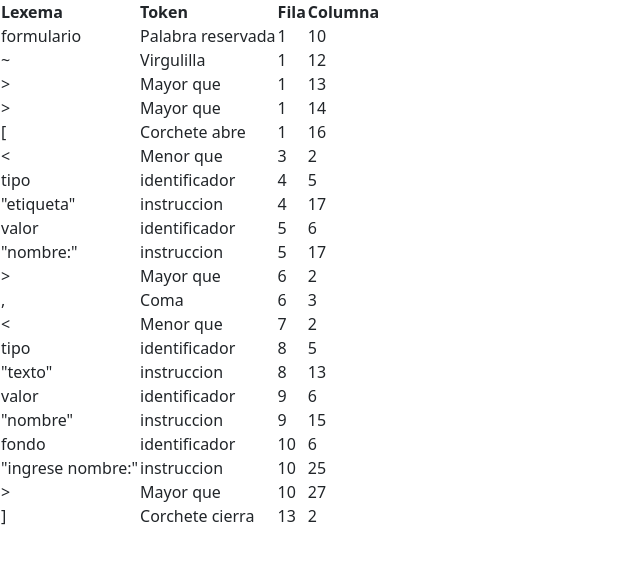
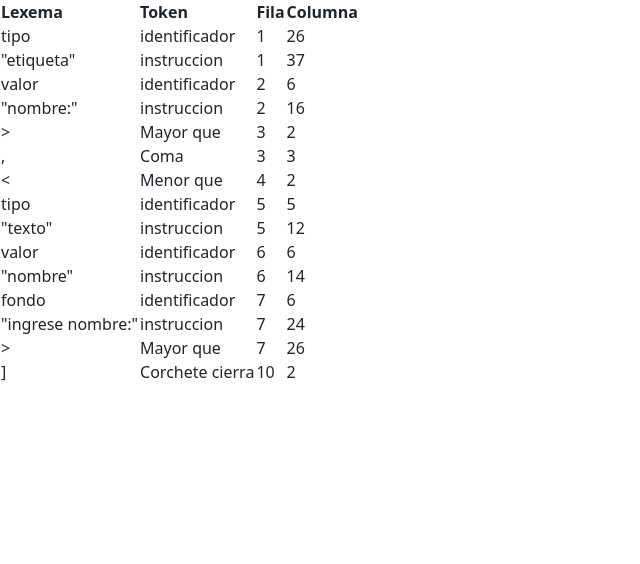
Before and after one commit to AngelaPinelo/LFP_202002536, a plain HTML site: page Proyecyo 1/reporteTokens.html in a window 1280 px wide. Shown: the whole page, without its empty margins (0-640 px from the left). Drawn offline with nearby package versions, Linux system fonts and the light colour scheme.

Commit message:
empezando errores

```diff
--- a/Proyecyo 1/reporteTokens.html
+++ b/Proyecyo 1/reporteTokens.html
@@ -21,129 +21,93 @@
     </thead>
     <tbody>
         <tr>
-            <td>formulario</td>
-            <td>Palabra reservada</td>
+            <td>tipo</td>
+            <td>identificador</td>
             <td>1</td>
-            <td>10</td>
+            <td>26</td>
         </tr>
         <tr>
-            <td>~</td>
-            <td>Virgulilla</td>
+            <td>&quot;etiqueta&quot;</td>
+            <td>instruccion</td>
             <td>1</td>
-            <td>12</td>
+            <td>37</td>
+        </tr>
+        <tr>
+            <td>valor</td>
+            <td>identificador</td>
+            <td>2</td>
+            <td>6</td>
+        </tr>
+        <tr>
+            <td>&quot;nombre:&quot;</td>
+            <td>instruccion</td>
+            <td>2</td>
+            <td>16</td>
         </tr>
         <tr>
             <td>&gt;</td>
             <td>Mayor que</td>
-            <td>1</td>
-            <td>13</td>
+            <td>3</td>
+            <td>2</td>
         </tr>
         <tr>
-            <td>&gt;</td>
-            <td>Mayor que</td>
-            <td>1</td>
-            <td>14</td>
-        </tr>
-        <tr>
-            <td>[</td>
-            <td>Corchete abre</td>
-            <td>1</td>
-            <td>16</td>
+            <td>,</td>
+            <td>Coma</td>
+            <td>3</td>
+            <td>3</td>
         </tr>
         <tr>
             <td>&lt;</td>
             <td>Menor que</td>
-            <td>3</td>
+            <td>4</td>
             <td>2</td>
         </tr>
         <tr>
             <td>tipo</td>
             <td>identificador</td>
-            <td>4</td>
             <td>5</td>
-        </tr>
-        <tr>
-            <td>&quot;etiqueta&quot;</td>
-            <td>instruccion</td>
-            <td>4</td>
-            <td>17</td>
-        </tr>
-        <tr>
-            <td>valor</td>
-            <td>identificador</td>
-            <td>5</td>
-            <td>6</td>
-        </tr>
-        <tr>
-            <td>&quot;nombre:&quot;</td>
-            <td>instruccion</td>
-            <td>5</td>
-            <td>17</td>
-        </tr>
-        <tr>
-            <td>&gt;</td>
-            <td>Mayor que</td>
-            <td>6</td>
-            <td>2</td>
-        </tr>
-        <tr>
-            <td>,</td>
-            <td>Coma</td>
-            <td>6</td>
-            <td>3</td>
-        </tr>
-        <tr>
-            <td>&lt;</td>
-            <td>Menor que</td>
-            <td>7</td>
-            <td>2</td>
-        </tr>
-        <tr>
-            <td>tipo</td>
-            <td>identificador</td>
-            <td>8</td>
             <td>5</td>
         </tr>
         <tr>
             <td>&quot;texto&quot;</td>
             <td>instruccion</td>
-            <td>8</td>
-            <td>13</td>
+            <td>5</td>
+            <td>12</td>
         </tr>
         <tr>
             <td>valor</td>
             <td>identificador</td>
-            <td>9</td>
+            <td>6</td>
             <td>6</td>
         </tr>
         <tr>
             <td>&quot;nombre&quot;</td>
             <td>instruccion</td>
-            <td>9</td>
-            <td>15</td>
+            <td>6</td>
+            <td>14</td>
         </tr>
         <tr>
             <td>fondo</td>
             <td>identificador</td>
-            <td>10</td>
+            <td>7</td>
             <td>6</td>
         </tr>
         <tr>
             <td>&quot;ingrese nombre:&quot;</td>
             <td>instruccion</td>
-            <td>10</td>
-            <td>25</td>
+            <td>7</td>
+            <td>24</td>
         </tr>
         <tr>
             <td>&gt;</td>
             <td>Mayor que</td>
-            <td>10</td>
-            <td>27</td>
+            <td>7</td>
+            <td>26</td>
         </tr>
         <tr>
             <td>]</td>
             <td>Corchete cierra</td>
-            <td>13</td>
+            <td>10</td>
             <td>2</td>
         </tr>
     </tbody>
```
Also changed, not shown: 3 other files.
